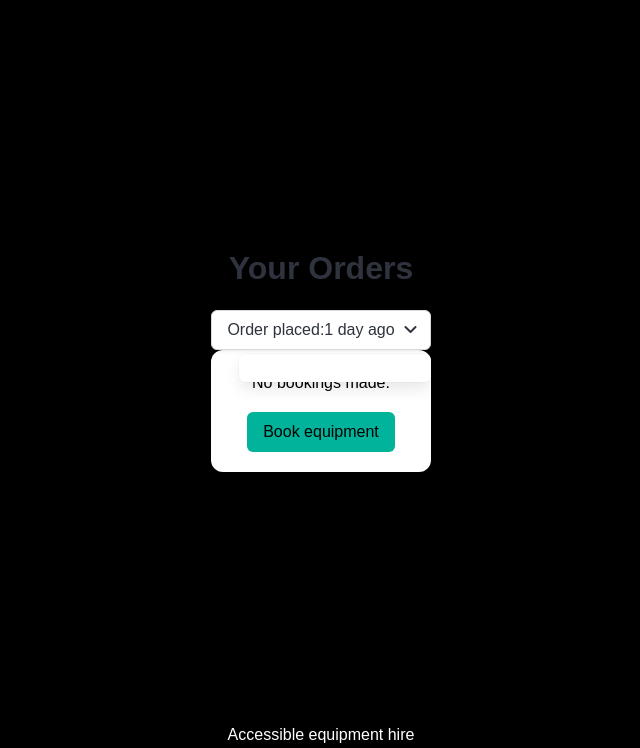
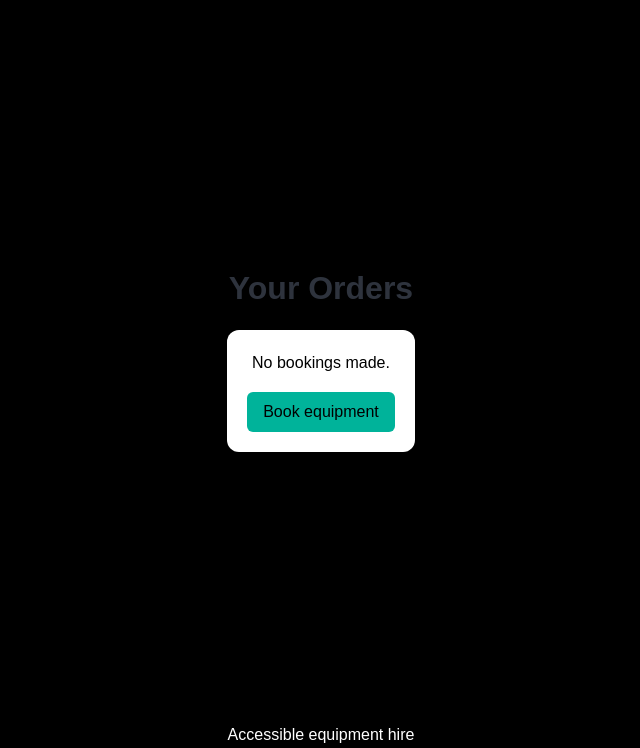
Before and after one commit to GeorgeWilko/ProductionProject, a Django app: page /orders/ in a window 1280 px wide. Shown: the part 52-800 px from the top of the page, without its empty margins (319-959 px from the left). Run offline with Django 5.2, Linux system fonts and the light colour scheme; data comes from the database, SQL or seed files in the repository; data that the repository does not hold is empty.

Commit message:
Removed the drop down from the orders page as i didnt like how it looked.

```diff
--- a/mysite/templates/website/My_orders.html
+++ b/mysite/templates/website/My_orders.html
@@ -41,21 +41,6 @@
         <section class="section">
             <div class="container">
                 <h1 class="title has-text-centered">Your Orders</h1>
-                <div class="dropdown is-right is-active">
-                    <div class="dropdown-trigger">
-                        <button class="button" aria-haspopup="true" aria-controls="dropdown-menu6">
-                            Order placed: <span>1 day ago</span>
-                            <span class="icon is-small">
-                                <i class="fas fa-angle-down" aria-hidden="true"></i>
-                            </span>
-                        </button>
-                    </div>
-                    <div class="dropdown-menu" id="dropdown-menu6" role="menu">
-                        <div class="dropdown-content">
-                            <div class="dropdown-item"></div>
-                        </div>
-                    </div>
-                </div>
                 {% if bookings %}
                     <div class="orders-table">
                         <div class="table-container">
```
